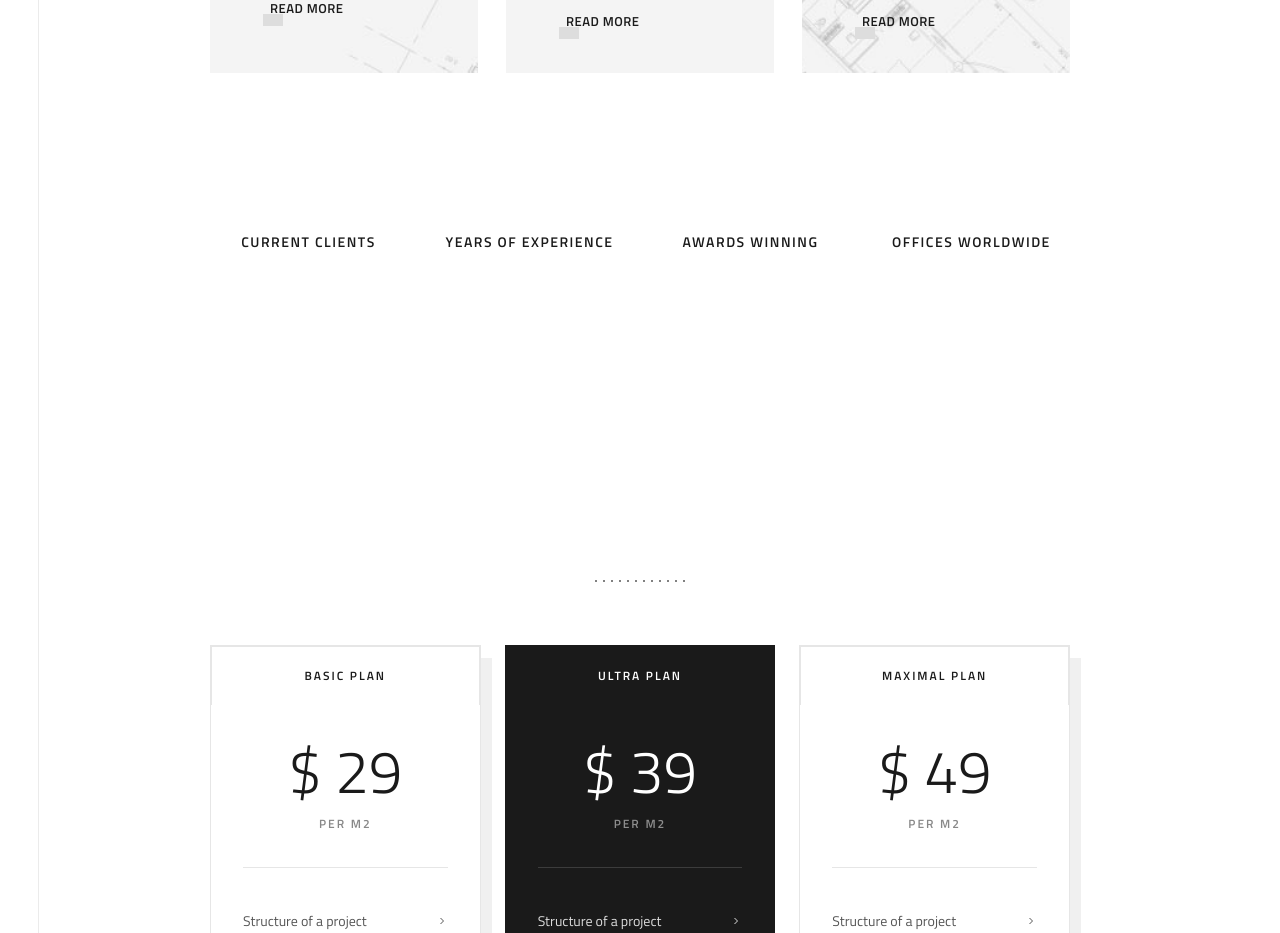
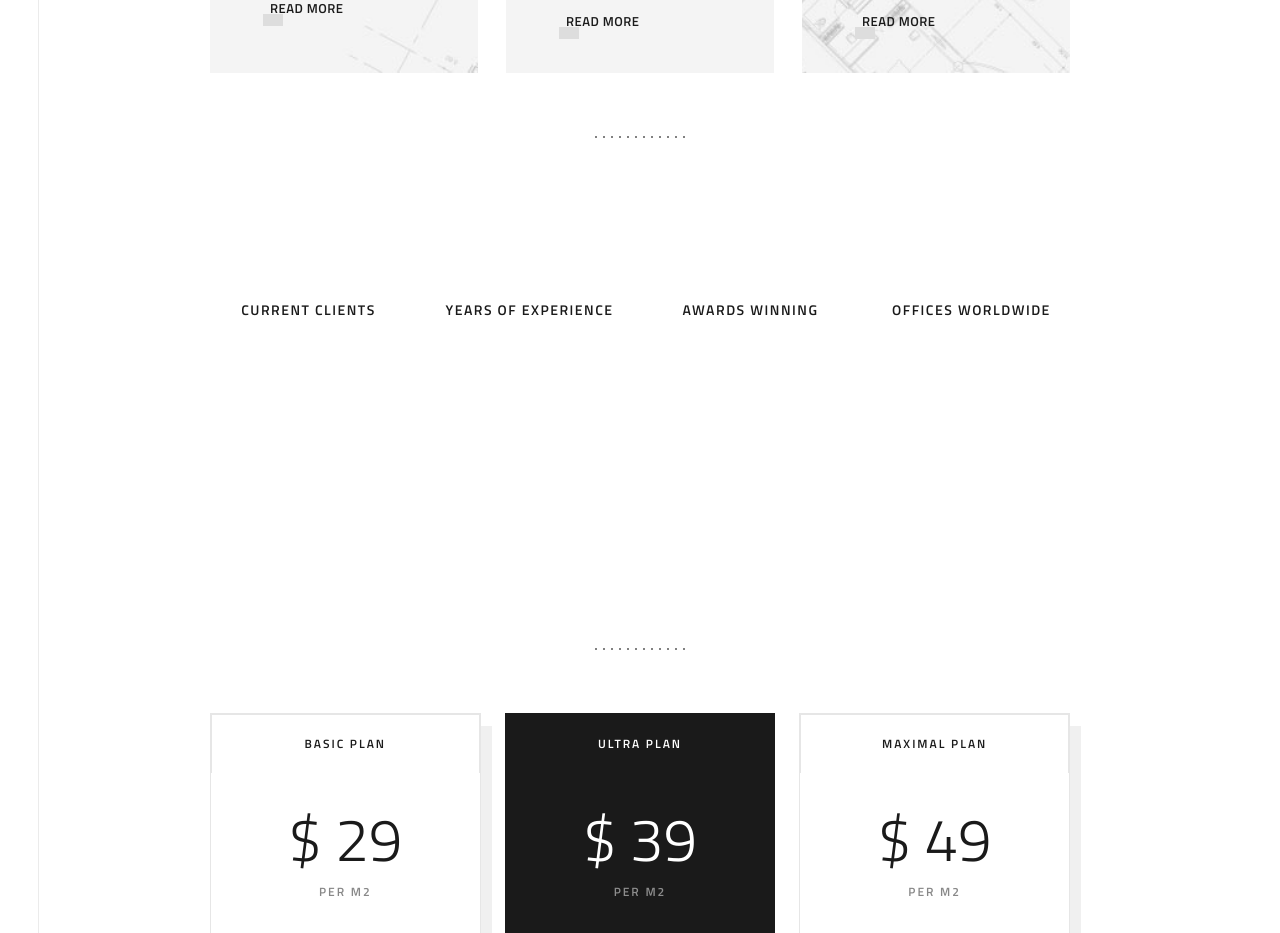
Before and after one commit to Kalandhar01/Siva_con, a Next.js app: page / in a window 1280 px wide. Shown: the part 3780-4713 px from the top of the page. Built offline with nearby package versions, Linux system fonts and the light colour scheme.

Commit message:
feat: center services header and add trailing dot separator

```diff
--- a/src/components/Services.tsx
+++ b/src/components/Services.tsx
@@ -155,6 +155,8 @@ export default function Services() {
             );
           })}
         </div>
+
+        <div className="dot-sep mx-auto" style={{ marginTop: 60 }} />
       </div>
     </section>
   );
```
